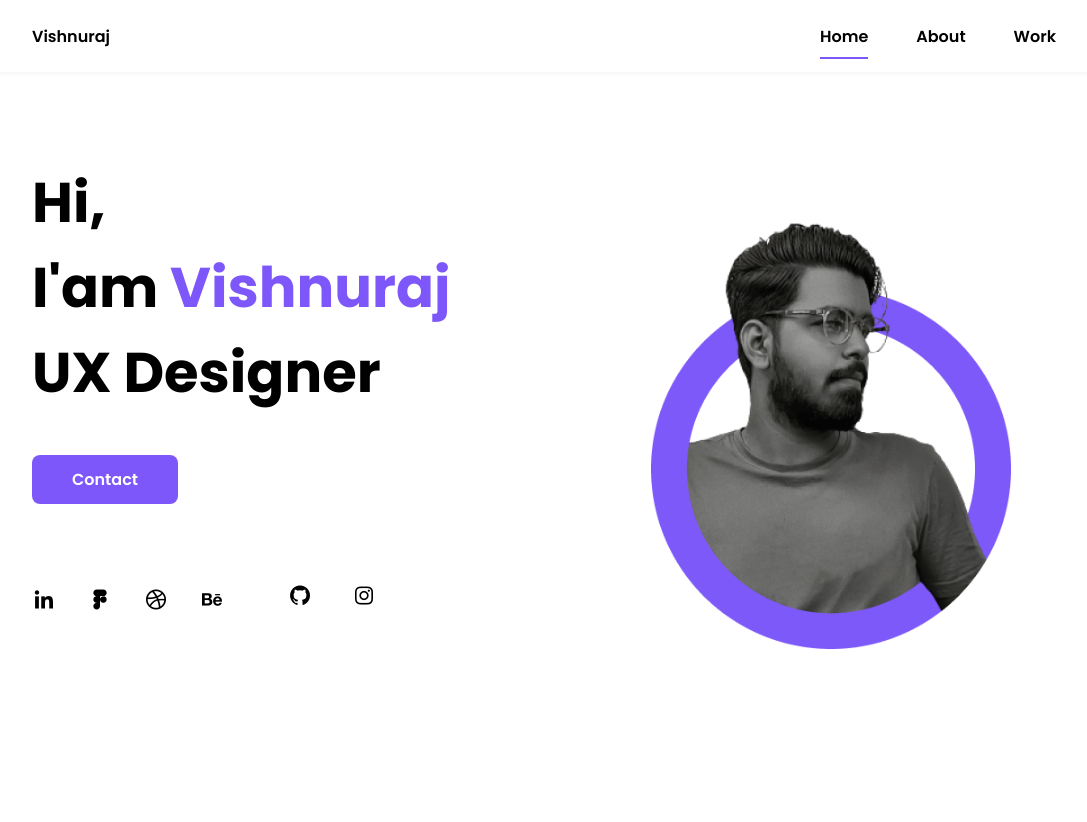
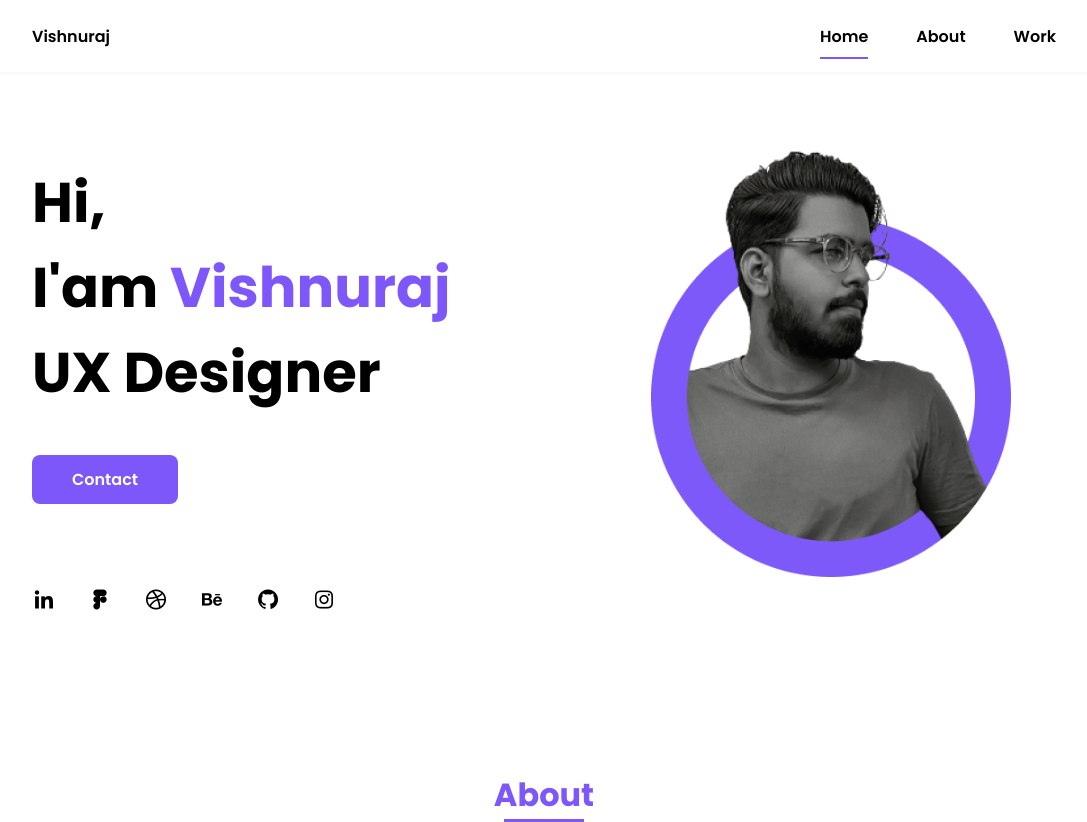
Before and after one commit to vpvishnu0498/portfolio, a plain HTML site: page index.html in a window 1280 px wide. Shown: the top 822 px of the page, without its empty margins (96-1183 px from the left). Drawn offline with nearby package versions, Linux system fonts and the light colour scheme.

Commit message:
Update index.html

```diff
--- a/index.html
+++ b/index.html
@@ -49,7 +49,7 @@
                      <a href="https://www.figma.com/@vishnuraj1" class="home__social-icon"><i class='bx bxl-figma'></i></a>
                      <a href="https://dribbble.com/imvishnuraj" class="home__social-icon"><i class='bx bxl-dribbble'></i></a>
                      <a href="https://www.behance.net/vishnuraj39" class="home__social-icon"><i class='bx bxl-behance' ></i></a>
-                    <a href="https://https://vsco.co/imvishnuraj/gallery" class="home__social-icon"><i class='bx bx-color' ></a>
+
                     <a href="https://github.com/thevnr" class="home__social-icon"><i class='bx bxl-github' ></i></a>
                    <a href="https://www.instagram.com/vishnuraj.pr/" class="home__social-icon"><i class='bx bxl-instagram'></i></a>
                 </div>
```
